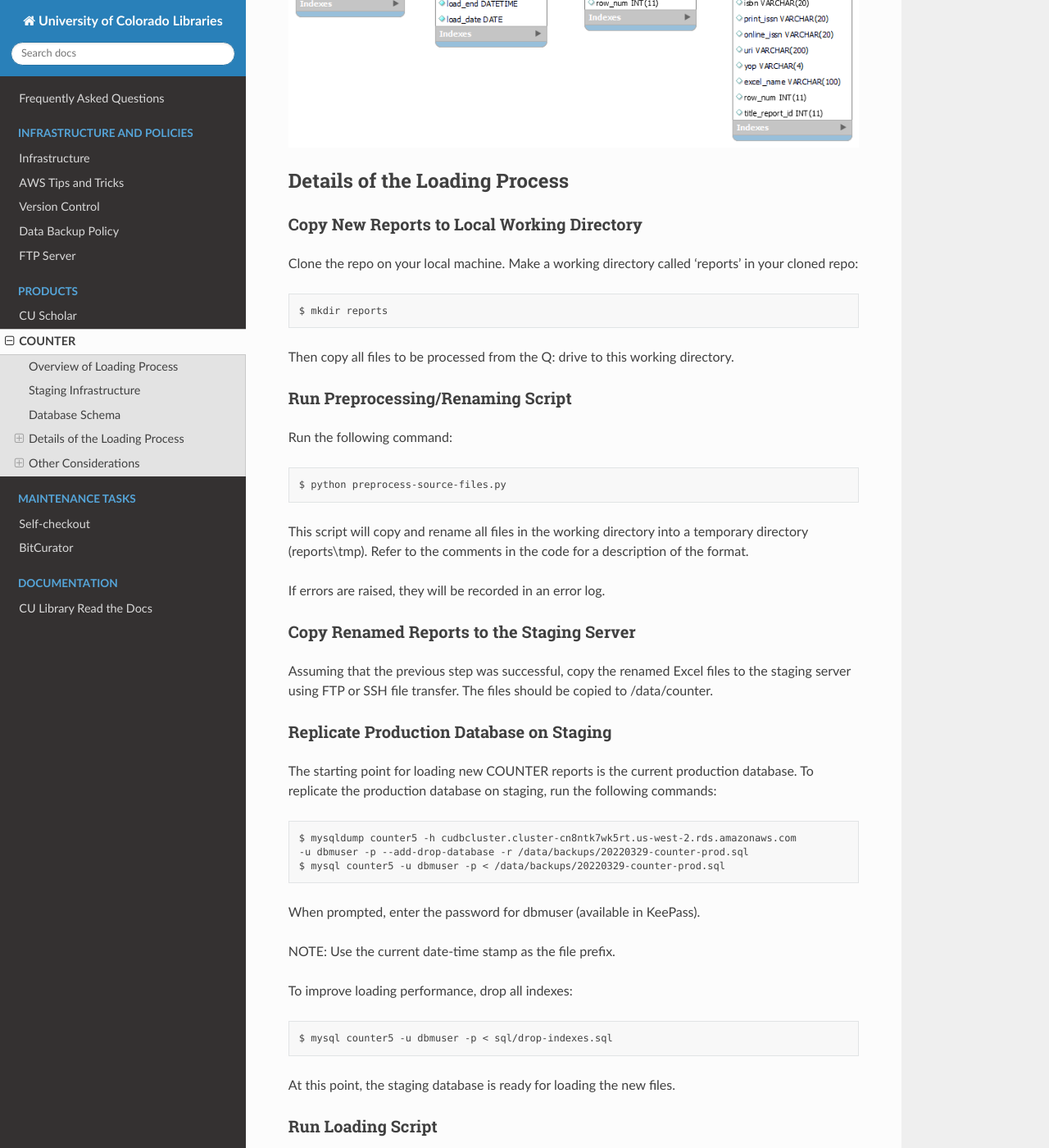
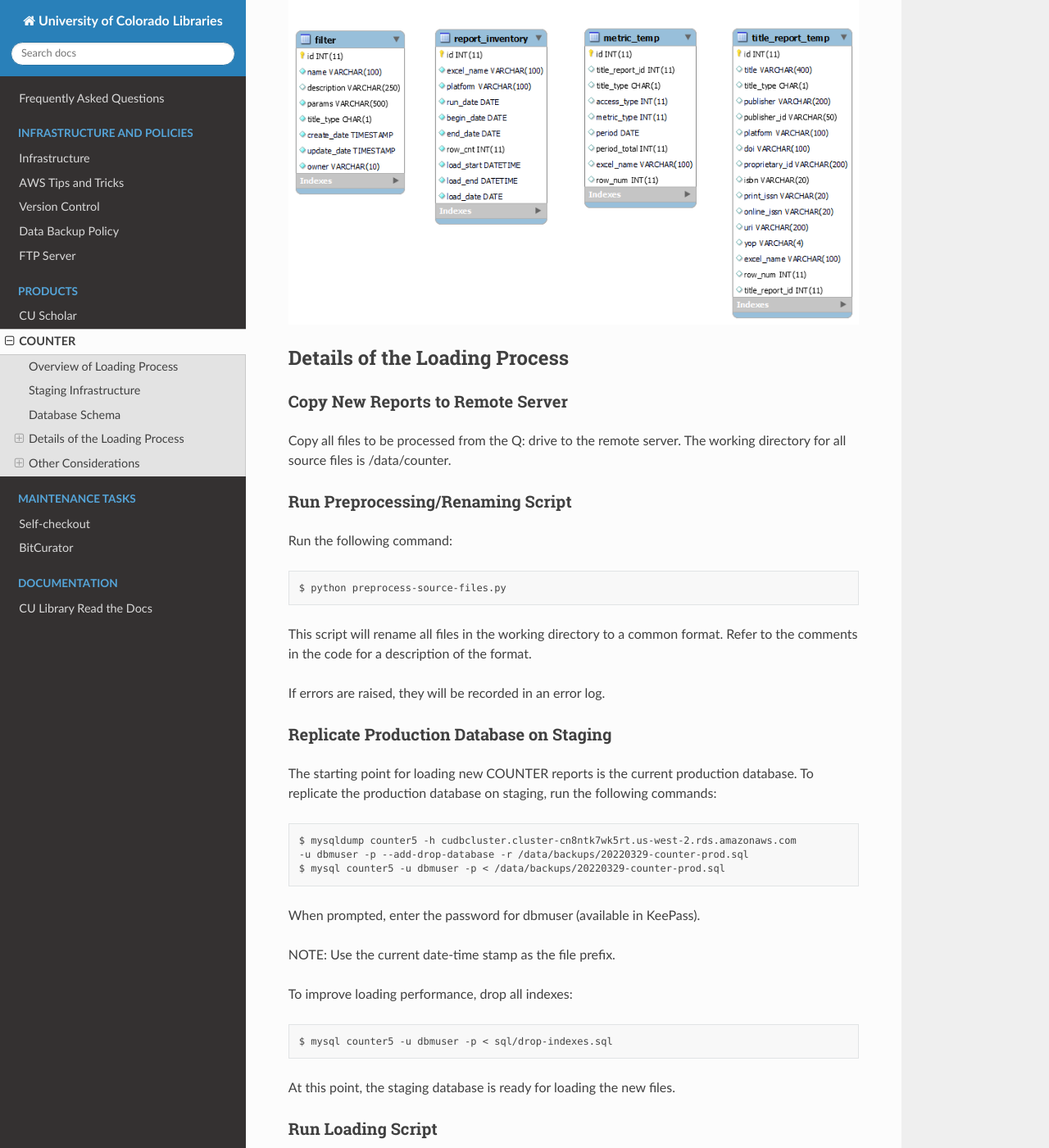
Before and after one commit to culibraries/documentation, a Sphinx documentation site: the page built from docs/pages/counter.md, in a window 1280 px wide and 1400 px high, scrolled down 1924 px. Shown: the whole window at 82% size. Built offline with Sphinx 7.4.7 and the Read the Docs theme 2.0.0, drawn with Linux system fonts in a browser that asks for light colours; some of the changed text lies outside the part shown.

Commit message:
Updates to COUNTER docs

```diff
--- a/docs/pages/counter.md
+++ b/docs/pages/counter.md
@@ -20,13 +20,12 @@
 
 Workflow steps:
 
-1. Copy new reports to a local working directory.
+1. Copy new reports to remote server.
 2. Run preprocessing/renaming script.
-3. Copy renamed reports to the staging server.
-4. Replicate production database on staging.
-5. Run loading script.
-6. Restore production database from staging.
-7. Archive reports to AWS S3.
+3. Replicate production database on staging.
+4. Run loading script.
+5. Restore production database from staging.
+6. Archive reports to AWS S3.
 
 Each of these steps will be described in further detail later.
 
@@ -44,31 +43,33 @@
 All data (including the MySQL database) is stored on an attached volume (/dev/sdf) currently
 sized at 50 GiB.
 
+In addition to MySQL, the staging server requires the following software components:
+
+* Python 3.x
+* openpyxl 3.0.9
+* mysql-connector-python 8.0.27
+* boto3 1.19.7
+* botocore 1.22.7
+
+Versions are minimum requirements. Updated modules are acceptable.
+
 ## Database Schema
 ![COUNTER ERD](assets/counter-erd.png)
 
 ## Details of the Loading Process
-### Copy New Reports to Local Working Directory
-Clone the repo on your local machine. Make a working directory called 'reports' in your
-cloned repo:
-
-    $ mkdir reports
-
-Then copy all files to be processed from the Q: drive to this working directory.
+### Copy New Reports to Remote Server
+Copy all files to be processed from the Q: drive to the remote server. The working directory
+for all source files is /data/counter.
 
 ### Run Preprocessing/Renaming Script
 Run the following command:
 
     $ python preprocess-source-files.py
 
-This script will copy and rename all files in the working directory into a temporary
-directory (reports\tmp). Refer to the comments in the code for a description of the format.
+This script will rename all files in the working directory to a common format. Refer to the
+comments in the code for a description of the format.
 
 If errors are raised, they will be recorded in an error log.
-
-### Copy Renamed Reports to the Staging Server
-Assuming that the previous step was successful, copy the renamed Excel files to the staging
-server using FTP or SSH file transfer. The files should be copied to /data/counter.
 
 ### Replicate Production Database on Staging
 The starting point for loading new COUNTER reports is the current production database. To
@@ -130,6 +131,20 @@
     $ aws s3 mv /data/counter/ s3://cubl-backup/counter-reports/ --recursive --storage-class ONEZONE_IA
 
 ## Other Considerations
+### Running Loading Script in Screen Mode
+It is recommended that the loading script be run in a Linux `screen` session. Using this approach
+will enable the script to run in the background while disconnected from the remote host.
+
+To start a screen session, just type `screen` at the command prompt. This will open a new
+screen session. From this point forward, enter commands as you normally would. To return to the
+default terminal window, enter `ctrl+a d` to detach from the screen session. The program running
+in the screen session will continue to run after you detach from the session.
+
+To resume the screen session, enter `screen -r` at the command prompt.
+
+Further information about the Linux screen command is available at
+[How To Use Linux Screen](https://linuxize.com/post/how-to-use-linux-screen/).
+
 ### When Errors Occur During Loading
 The loading process will raise an error (and log it) if the source spreadsheet cannot be loaded. Errors
 typically occur when the spreadsheet does not adhere to the COUNTER specification. For example, sometimes
```
Also changed, not shown: other parts of docs/pages/counter.md (+3 -2 lines).
